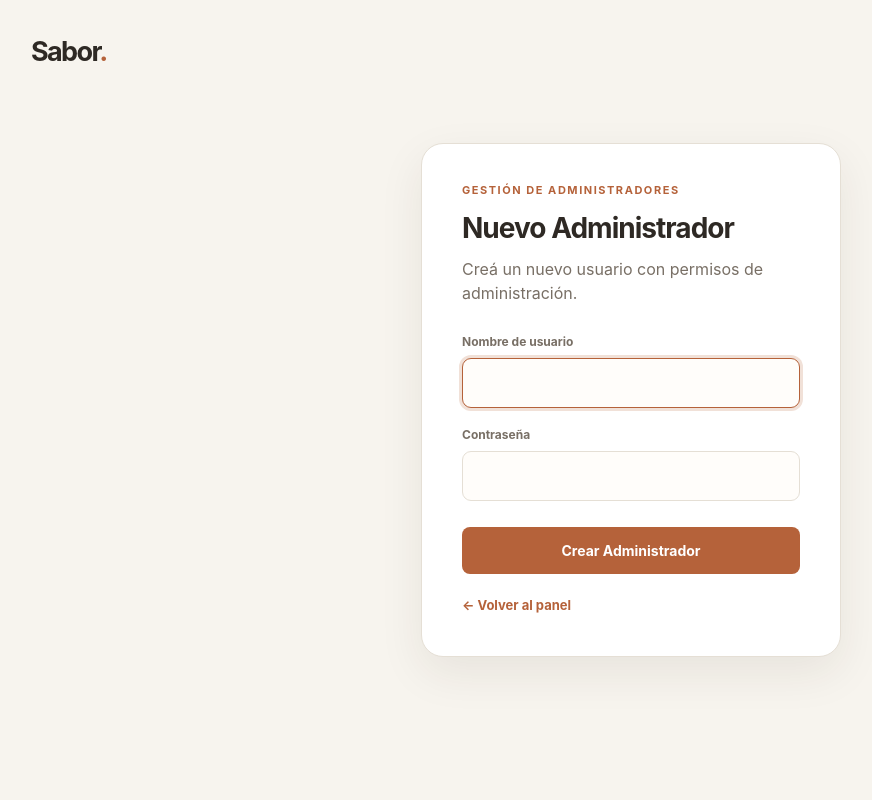
After one commit to Vale-source/Proyectos-Belgrano, a Flask app: page /auth/signup in a window 1280 px wide. The commit adds this page. Shown: the whole page, without its empty margins (9-881 px from the left). Run offline with Flask 3, Linux system fonts and the light colour scheme.

Commit message:
Se agregaron pantallas de login y signup. Se actualizo el index y el admin para el envio de tokens por cabecera

```diff
--- a/Practicas-Profesionales-I/Sabor/static/admin.css
+++ b/Practicas-Profesionales-I/Sabor/static/admin.css
@@ -590,11 +590,11 @@ h3 {
     box-shadow: 0 1px 3px rgba(0, 0, 0, 0.2);
 }
 
-.toggle-switch input:checked + .toggle-slider {
+.toggle-switch input:checked+.toggle-slider {
     background: var(--admin-success);
 }
 
-.toggle-switch input:checked + .toggle-slider::before {
+.toggle-switch input:checked+.toggle-slider::before {
     transform: translateX(16px);
 }
 
@@ -900,3 +900,78 @@ h3 {
         min-width: 100%;
     }
 }
+
+.auth-page {
+    min-height: 100vh;
+    display: flex;
+    flex-direction: column;
+    justify-content: center;
+    align-items: center;
+    padding: 32px 20px;
+    background: var(--admin-bg);
+    position: relative;
+}
+
+.auth-brand {
+    position: absolute;
+    top: 32px;
+    left: 40px;
+}
+
+.auth-card {
+    width: min(100%, 420px);
+    padding: 40px;
+    background: var(--admin-surface);
+    border: 1px solid var(--admin-border);
+    border-radius: 22px;
+    box-shadow: var(--admin-shadow);
+}
+
+.auth-card h1 {
+    margin-bottom: 8px;
+    font-size: 28px;
+}
+
+.auth-error {
+    margin-bottom: 20px;
+    padding: 12px 16px;
+    background: var(--admin-danger-soft);
+    color: var(--admin-danger);
+    border: 1px solid rgba(163, 76, 67, 0.25);
+    border-radius: 9px;
+    font-size: 13px;
+    font-weight: 600;
+}
+
+.auth-submit-btn {
+    width: 100%;
+    margin-top: 8px;
+    padding: 12px;
+    font-size: 14px;
+}
+
+.auth-link {
+    display: inline-block;
+    margin-top: 22px;
+    color: var(--admin-primary);
+    font-size: 13px;
+    font-weight: 650;
+    transition: color .15s ease;
+}
+
+.auth-link:hover {
+    color: var(--admin-primary-dark);
+    text-decoration: underline;
+}
+
+@media (max-width: 600px) {
+    .auth-brand {
+        position: static;
+        margin-bottom: 24px;
+        align-self: flex-start;
+    }
+
+    .auth-card {
+        padding: 28px 22px;
+    }
+}
--- /dev/null
+++ b/Practicas-Profesionales-I/Sabor/templates/login/signup.html
@@ -0,0 +1,45 @@
+<!DOCTYPE html>
+<html lang="es">
+
+<head>
+    <meta charset="UTF-8">
+    <meta name="viewport" content="width=device-width, initial-scale=1.0">
+    <title>Registrar Administrador · Sabor</title>
+    <link rel="stylesheet" href="{{ url_for('static', filename='admin.css') }}">
+</head>
+
+<body class="auth-page">
+    <a class="dashboard-brand auth-brand" href="/">Sabor<span>.</span></a>
+
+    <div class="auth-card">
+        <p class="eyebrow">Gestión de administradores</p>
+        <h1>Nuevo Administrador</h1>
+        <p class="intro">Creá un nuevo usuario con permisos de administración.</p>
+
+        {% if error %}
+        <div class="auth-error" role="alert">
+            {{ error }}
+        </div>
+        {% endif %}
+
+        <form method="POST" action="{{ url_for('auth.signup') }}" class="access-form">
+            <input type="hidden" name="csrf_token" value="{{ csrf_token() }}">
+
+            <div class="form-field">
+                <label for="username">Nombre de usuario</label>
+                <input type="text" id="username" name="username" autocomplete="username" required autofocus>
+            </div>
+
+            <div class="form-field">
+                <label for="password">Contraseña</label>
+                <input type="password" id="password" name="password" autocomplete="new-password" required>
+            </div>
+
+            <button type="submit" class="button button-primary auth-submit-btn">Crear Administrador</button>
+        </form>
+
+        <a class="auth-link" href="{{ url_for('sucursales.index') }}">← Volver al panel</a>
+    </div>
+</body>
+
+</html>
```
Also changed, not shown: Practicas-Profesionales-I/Sabor/static/admin.js (+25 -5 lines), Practicas-Profesionales-I/Sabor/templates/index.html (+5 -3 lines), Practicas-Profesionales-I/Sabor/templates/login/login.html (added, +43 -0 lines).
